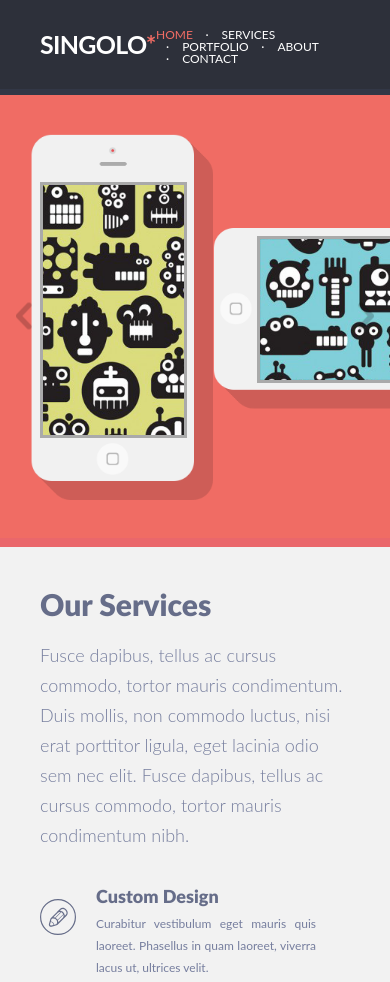
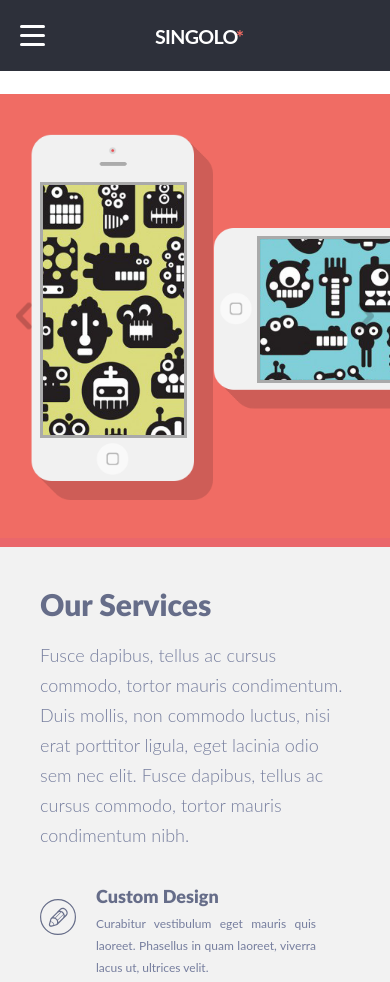
Before and after one commit to Yuriy17/singolo, a website: page index.html in a window 390 px wide. Shown: the top 982 px of the page. Drawn offline with nearby package versions, Linux system fonts and the light colour scheme; a web font is replaced by a local one.

Commit message:
style: add mobile header

```diff
--- a/index.html
+++ b/index.html
@@ -13,6 +13,7 @@
 <body>
     <header class="header">
         <div class="wrapper header__wrapper">
+            <span class="header__hamburger hamburger"><span class="hamburger__line"></span></span>
             <div class="header__title">
                 <h1>
                     SINGOLO
--- a/style.css
+++ b/style.css
@@ -39,6 +39,42 @@ a.anchor {
   box-sizing: border-box;
 }
 
+.hamburger__line, .hamburger:after, .hamburger:before {
+  content: "";
+  display: inline-block;
+  position: absolute;
+  background-color: #ffffff;
+  border-radius: 5px;
+  width: 100%;
+  height: 3px;
+}
+
+.hamburger {
+  display: none;
+  position: relative;
+  width: 25px;
+  height: 21px;
+  cursor: pointer;
+}
+@media (max-width: 600px) {
+  .hamburger {
+    display: inline-block;
+  }
+}
+.hamburger:before {
+  top: 0;
+  left: 0;
+}
+.hamburger:after {
+  bottom: 0;
+  left: 0;
+}
+
+.hamburger__line {
+  top: calc( 50% - 1.5px );
+  left: 0;
+}
+
 .wrapper {
   max-width: 1020px;
   margin: auto;
@@ -63,6 +99,18 @@ a.anchor {
     left: 0;
   }
 }
+@media (max-width: 600px) {
+  .header__wrapper {
+    justify-content: center;
+    border-bottom: none;
+  }
+}
+@media (max-width: 600px) {
+  .header__hamburger {
+    position: absolute;
+    left: 20px;
+  }
+}
 .header__title {
   font-size: 2.5rem;
   line-height: 3rem;
@@ -76,6 +124,12 @@ a.anchor {
 .header__title h1:hover {
   color: #f06c64;
 }
+@media (max-width: 600px) {
+  .header__title {
+    font-size: 1.969rem;
+    padding: 22px 0 19px 18px;
+  }
+}
 .header__title-star {
   margin-left: -0.6rem;
   color: #f06c64;
@@ -86,6 +140,11 @@ a.anchor {
 @media (max-width: 768px) {
   .header__list {
     padding-top: 4px;
+  }
+}
+@media (max-width: 600px) {
+  .header__list {
+    display: none;
   }
 }
 .header__list-item {
@@ -594,9 +653,9 @@ a.anchor {
 }
 .portfolio__image {
   cursor: pointer;
-  margin: 5px;
   background-repeat: no-repeat;
   background-size: cover;
+  margin: 5px;
   border: 5px solid #2d303a;
   flex: 1 0 calc(25% - 15px);
 }
```
